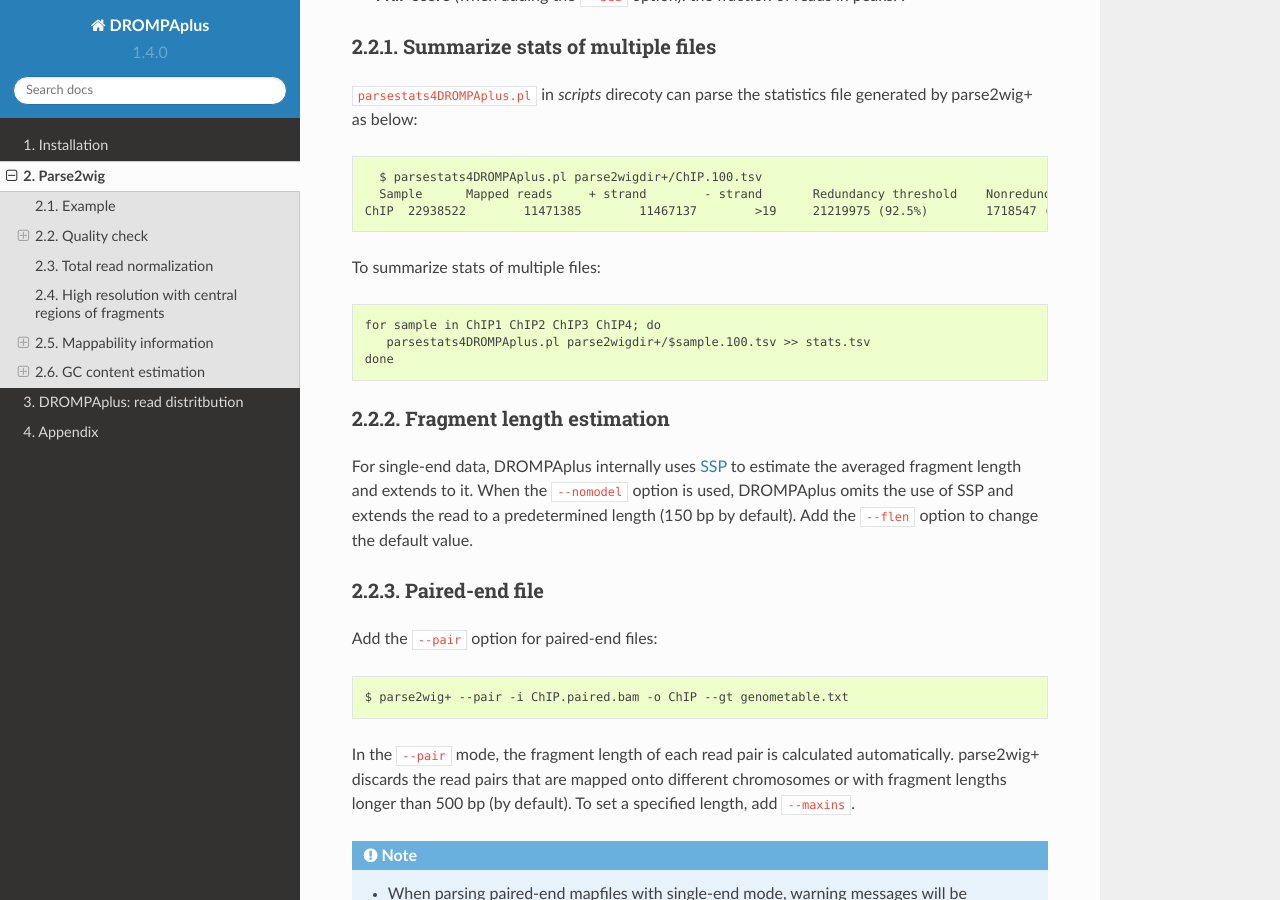
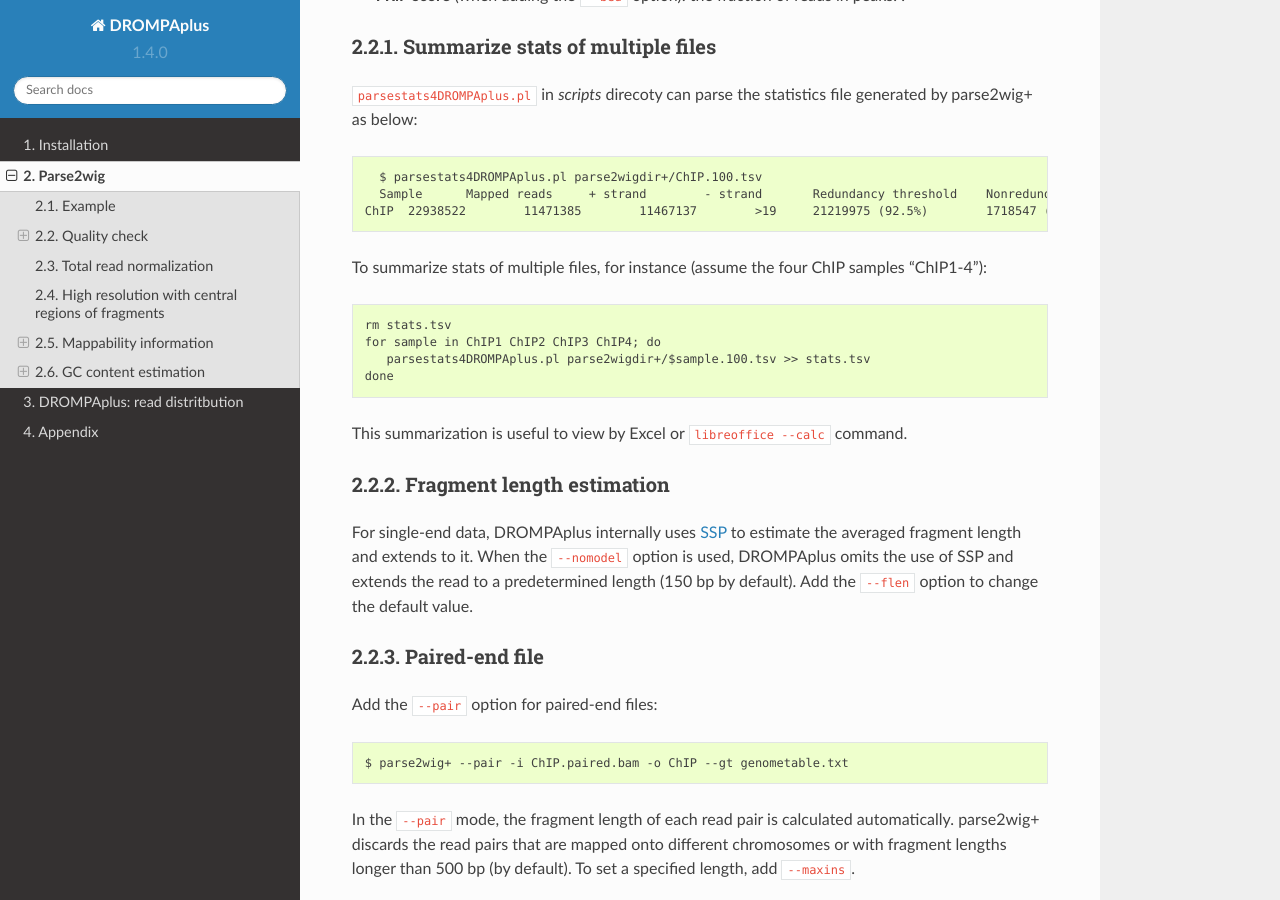
Before and after one commit to rnakato/DROMPAplus, a Sphinx documentation site: the page built from docs/content/parse2wig.rst, in a window 1280 px wide and 900 px high, scrolled down 1861 px. Built offline with Sphinx 7.4.7 and the Read the Docs theme 2.0.0, drawn with Linux system fonts in a browser that asks for light colours.

```diff
--- a/docs/content/parse2wig.rst
+++ b/docs/content/parse2wig.rst
@@ -70,12 +70,14 @@ Summarize stats of multiple files
   ChIP	22938522	11471385	11467137	>19	21219975 (92.5%)	1718547 (7.5%)	0.968	295.746	0.998	9675745/9999144
 
 
-To summarize stats of multiple files::
+To summarize stats of multiple files, for instance (assume the four ChIP samples "ChIP1-4")::
 
+    rm stats.tsv
     for sample in ChIP1 ChIP2 ChIP3 ChIP4; do
        parsestats4DROMPAplus.pl parse2wigdir+/$sample.100.tsv >> stats.tsv
     done
 
+This summarization is useful to view by Excel or ``libreoffice --calc`` command.
 
 Fragment length estimation
 +++++++++++++++++++++++++++++++++++
```
